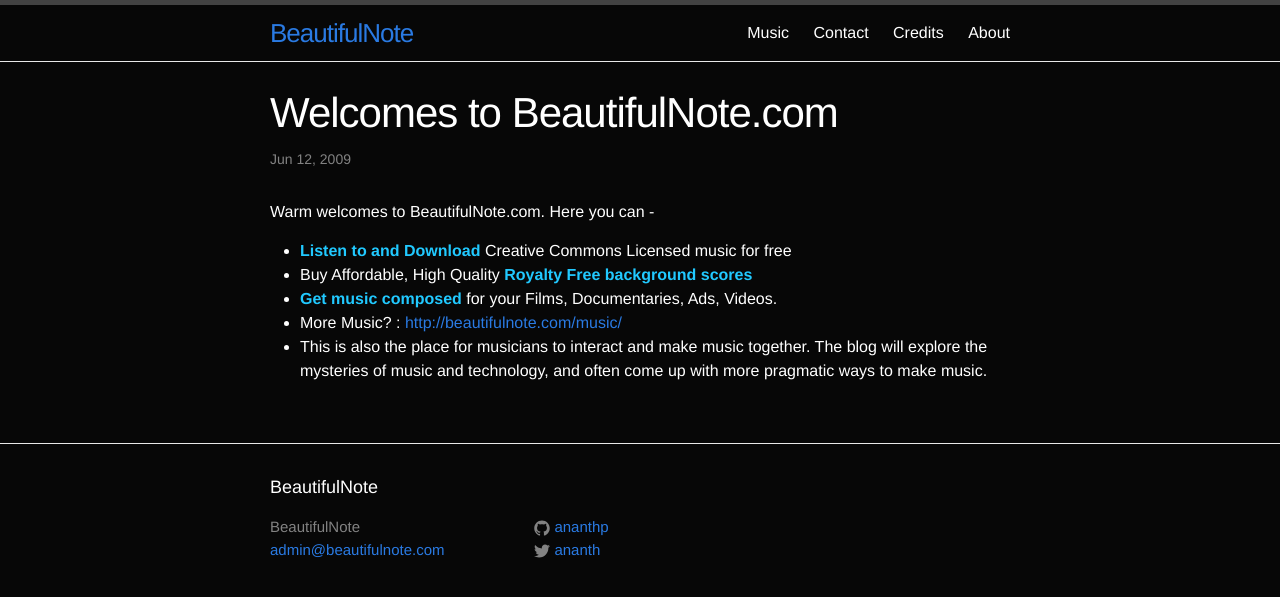
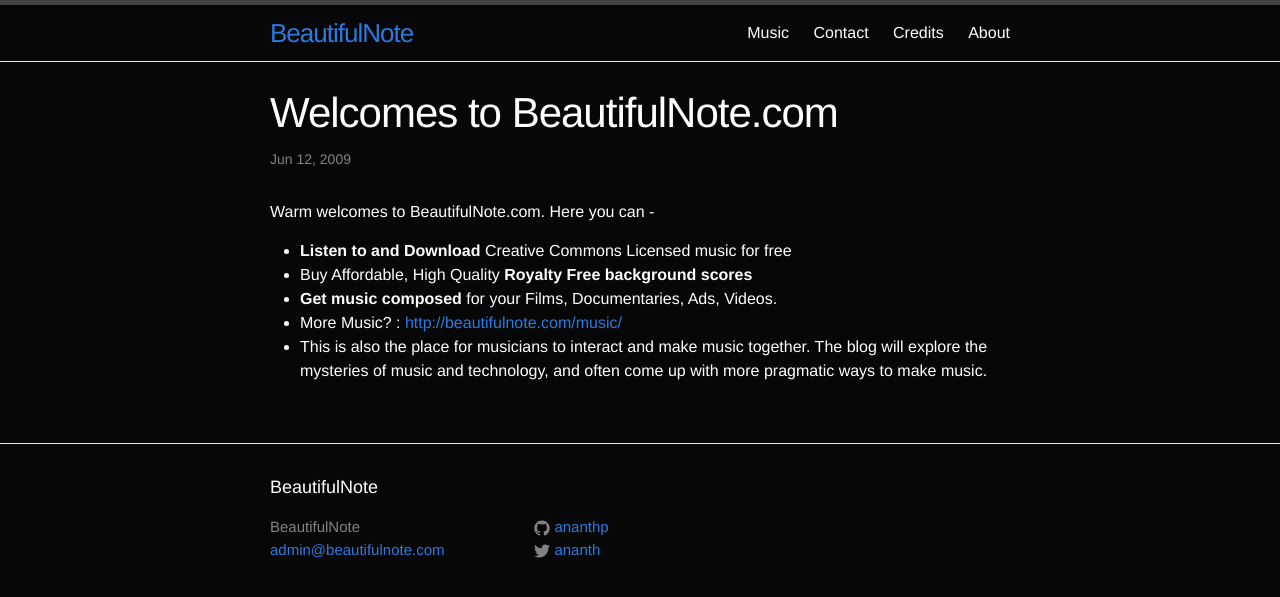
Before and after one commit to ananthp/beautifulnote, a Jekyll site: the page built from blog/_posts/2009-06-12-welcome.markdown, in a window 1280 px wide. Shown: the top 597 px of the page. Built offline with Jekyll 4.4.1, drawn with Linux system fonts in a browser that asks for light colours.

Commit message:
Removed Important-text-color

```diff
--- a/css/main.scss
+++ b/css/main.scss
@@ -29,7 +29,7 @@ $on-laptop:        800px;
 
 // Customized
 
-$important-text-color: #21C9FF;
+// $important-text-color: #21C9FF; // Didn't work well. Gets confused with links
 
 // Using media queries with like this:
 // @include media-query($on-palm) {
@@ -55,5 +55,4 @@ $important-text-color: #21C9FF;
 
 strong {
   font-weight: bold;
-  color: $important-text-color;
 }
```
